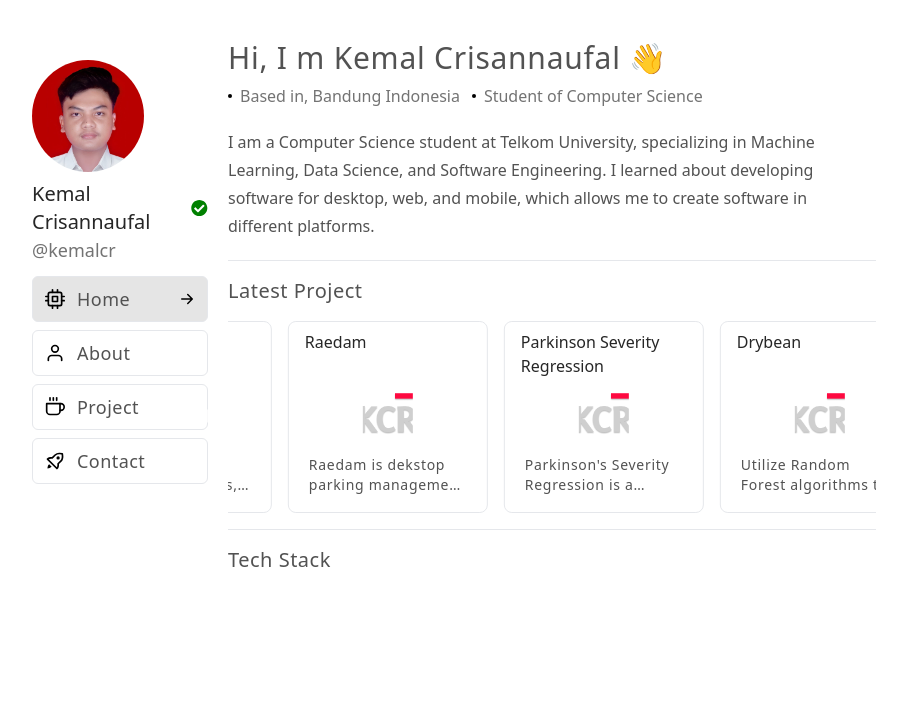
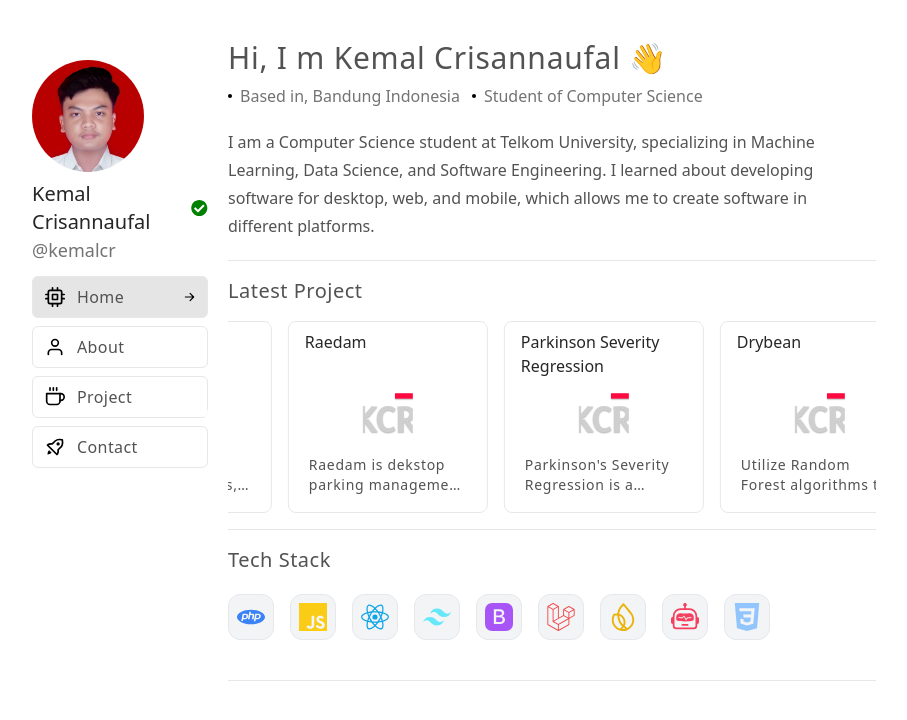
Before and after one commit to kemalcrisannaufal/kemalcr, a React (Vite) app: page / in a window 1280 px wide. Shown: the top 720 px of the page, without its empty margins (196-1103 px from the left). Built offline with nearby package versions, Linux system fonts and the light colour scheme.

Commit message:
add tech stack

```diff
--- a/src/common/components/elements/PageWrapper.jsx
+++ b/src/common/components/elements/PageWrapper.jsx
@@ -1,14 +1,13 @@
-import PropTypes from "prop-types"
-
+import PropTypes from "prop-types";
 import { motion } from "framer-motion";
 
-const PageWrapper = ({ children }) => {
+const PageWrapper = ({ children, initial, animate, exit, transition }) => {
   return (
     <motion.div
-      initial={{ opacity: 0, y: 100 }}
-      animate={{ opacity: 1, y: 0 }}
-      exit={{ opacity: 0, y: -100 }}
-      transition={{ duration: 0.4 }}
+      initial={initial}
+      animate={animate}
+      exit={exit}
+      transition={transition}
     >
       {children}
     </motion.div>
@@ -17,6 +16,17 @@ const PageWrapper = ({ children }) => {
 
 PageWrapper.propTypes = {
   children: PropTypes.node,
+  initial: PropTypes.object,
+  animate: PropTypes.object,
+  exit: PropTypes.object,
+  transition: PropTypes.object,
 };
 
-export default PageWrapper
+PageWrapper.defaultProps = {
+  initial: { opacity: 0, y: 100 },
+  animate: { opacity: 1, y: 0 },
+  exit: { opacity: 0, y: -100 },
+  transition: { duration: 0.4 },
+};
+
+export default PageWrapper;
--- a/src/common/components/layouts/MainLayout.jsx
+++ b/src/common/components/layouts/MainLayout.jsx
@@ -8,7 +8,7 @@ const MainLayout = (props) => {
       <div className="hidden sm:block w-1/4 ">
         <SideBar></SideBar>
       </div>
-      <div className="w-full sm:w-3/4">
+      <div className="w-full mb-20 sm:w-3/4">
         {children}</div>
     </div>
   );
--- a/src/common/components/sidebar/MenuItem.jsx
+++ b/src/common/components/sidebar/MenuItem.jsx
@@ -8,14 +8,14 @@ const MenuItem = (props) => {
   return (
     <Link to={destination} className="w-full select-none">
       <div
-        className={`w-full flex justify-between items-center gap-3 p-2 pl-3 mb-2 border rounded-md transition-all duration-300 ${
+        className={`item-menu-box w-full flex justify-between items-center gap-3 p-2 pl-3 mb-2 border rounded-md transition-all duration-300 ${
           isActive && "bg-neutral-200"
         } hover:bg-neutral-200`}
         onClick={onClick}
       >
-        <div className="flex items-center gap-3">
-          <img src={icon} alt={name} className="w-5 h-5" />
-          <p className="text-lg text-neutral-600 font-normal tracking-wide">
+        <div className="item-menu w-full flex items-center gap-3">
+          <img src={icon} alt={name} className="icon-item-menu w-5 h-5" />
+          <p className="text-md text-neutral-600 font-normal tracking-wide">
             {name}
           </p>
         </div>
--- /dev/null
+++ b/src/common/constant/stack.jsx
@@ -0,0 +1,36 @@
+import { BsFillBootstrapFill, BsRobot } from "react-icons/bs";
+import {
+  SiCss3,
+  SiFirebase,
+  SiJavascript,
+  SiLaravel,
+  SiPhp,
+  SiReact,
+  SiTailwindcss,
+} from "react-icons/si";
+
+const iconSize = 28;
+
+const STACKS = {
+  PHP: SiPhp({ size: iconSize, className: "text-blue-500" }),
+  JavaScript: SiJavascript({ size: iconSize, className: "text-yellow-400" }),
+  "React.js": SiReact({ size: iconSize, className: "text-sky-500" }),
+  TailwindCSS: SiTailwindcss({ size: iconSize, className: "text-cyan-300" }),
+  Bootstrap: BsFillBootstrapFill({
+    size: iconSize,
+    className: "text-purple-500",
+  }),
+
+  Laravel: SiLaravel({ size: iconSize, className: "text-red-500" }),
+
+  Firebase: SiFirebase({ size: iconSize, className: "text-yellow-500" }),
+  "AI": BsRobot({
+    size: iconSize,
+    className: "text-rose-500",
+  }),
+
+  CSS: SiCss3({ size: iconSize, className: "text-blue-300" }),
+};
+
+// eslint-disable-next-line react-refresh/only-export-components
+export default STACKS;
--- a/src/index.css
+++ b/src/index.css
@@ -3,5 +3,18 @@
 @tailwind utilities;
 
 .card-container:hover .card-title {
-    text-decoration: underline;
-  }
+  text-decoration: underline;
+}
+
+.stack-card:hover .stack-name {
+  display: block;
+  transition: opacity 0.3s ease-in-out;
+  transition-duration: 10000ms;
+}
+
+.item-menu-box:hover .item-menu .icon-item-menu {
+  transform: rotate(30deg);
+  transition: transform 0.4s ease-in-out;
+
+
+}
--- a/src/modules/home/components/ProjectCarrousel.jsx
+++ b/src/modules/home/components/ProjectCarrousel.jsx
@@ -3,6 +3,7 @@ import Slider from "react-slick";
 import "slick-carousel/slick/slick.css";
 import "slick-carousel/slick/slick-theme.css";
 import PropTypes from "prop-types";
+import PageWrapper from "../../../common/components/elements/PageWrapper";
 
 const ProjectCarousel = (props) => {
   const { data } = props;
@@ -17,6 +18,12 @@ const ProjectCarousel = (props) => {
     cssEase: "linear",
   };
   return (
+    <PageWrapper
+      initial={{ opacity: 0, x: -100 }}
+      animate={{ opacity: 1, x: 0 }}
+      exit={{ opacity: 0, x: 100 }}
+      transition={{ duration: 0.6 }}
+    >
       <div className="mt-4">
         <TitleSection>Latest Project</TitleSection>
         <Slider {...settings} className="slider-container w-full h-48 mt-4">
@@ -32,6 +39,7 @@ const ProjectCarousel = (props) => {
         </Slider>
         <hr className="my-4" />
       </div>
+    </PageWrapper>
   );
 };
 
--- a/src/modules/home/components/TechStack.jsx
+++ b/src/modules/home/components/TechStack.jsx
@@ -1,10 +1,24 @@
 import TitleSection from "../../../common/components/elements/TitleSection";
+import STACKS from "../../../common/constant/stack";
 
 const TechStack = () => {
   return (
     <div>
       <TitleSection>Tech Stack</TitleSection>
-
+      <div className="w-full flex flex-wrap gap-4 mt-5 cursor-pointer">
+        {Object.keys(STACKS).map((key) => (
+          <div
+            key={key}
+            className="stack-card flex items-center p-2 border rounded-xl bg-gray-100 relative select-none"
+          >
+            {STACKS[key]}
+            <span className="stack-name text-xs text-neutral-600 absolute top-0 hidden -translate-y-8 bg-gray-50 p-2 border rounded-lg">
+              {key}
+            </span>
+          </div>
+        ))}
+      </div>
+      <hr className="my-10" />
     </div>
   );
 };
```
Lines whose indentation alone changed are shown as unchanged.
